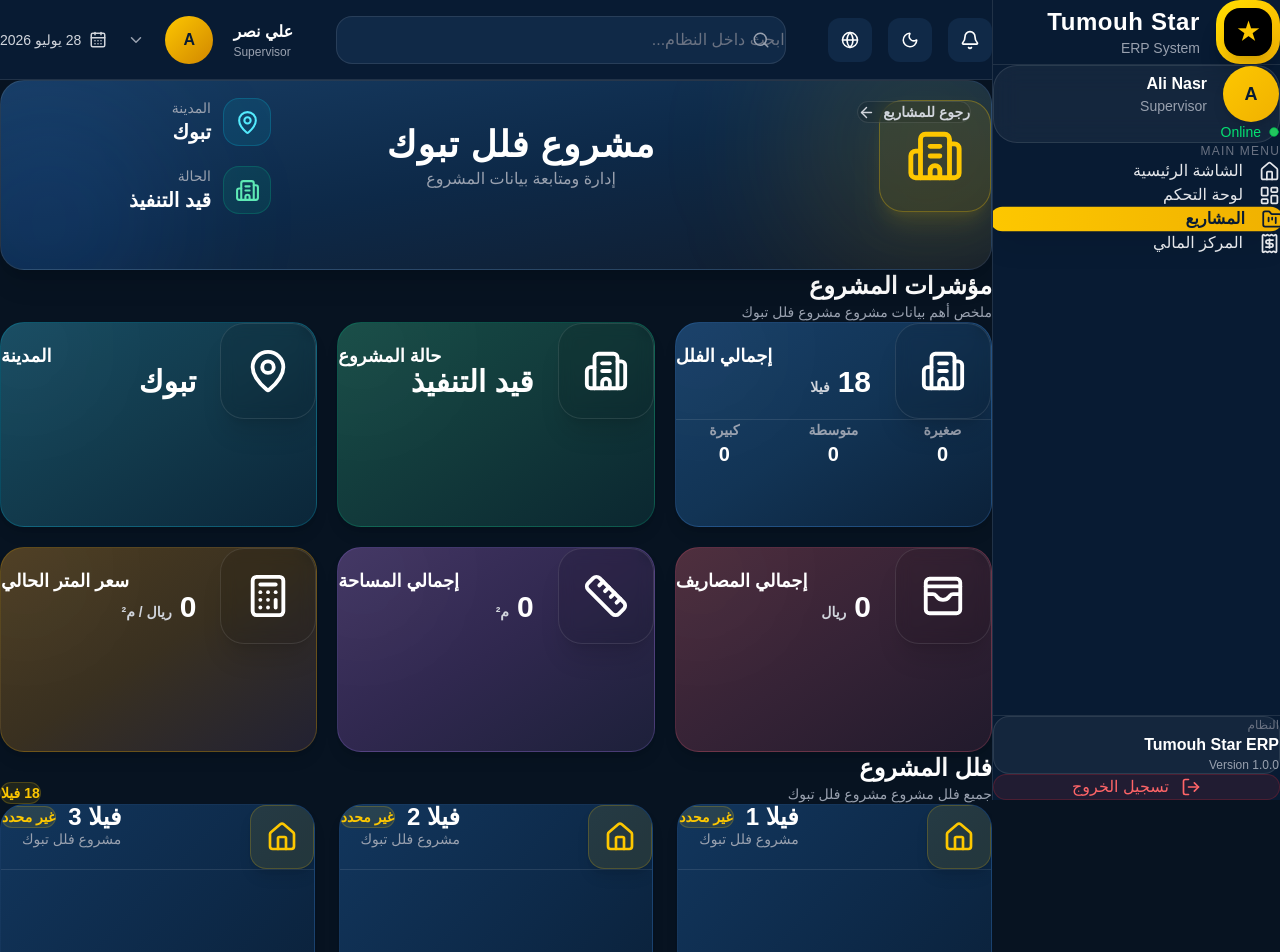
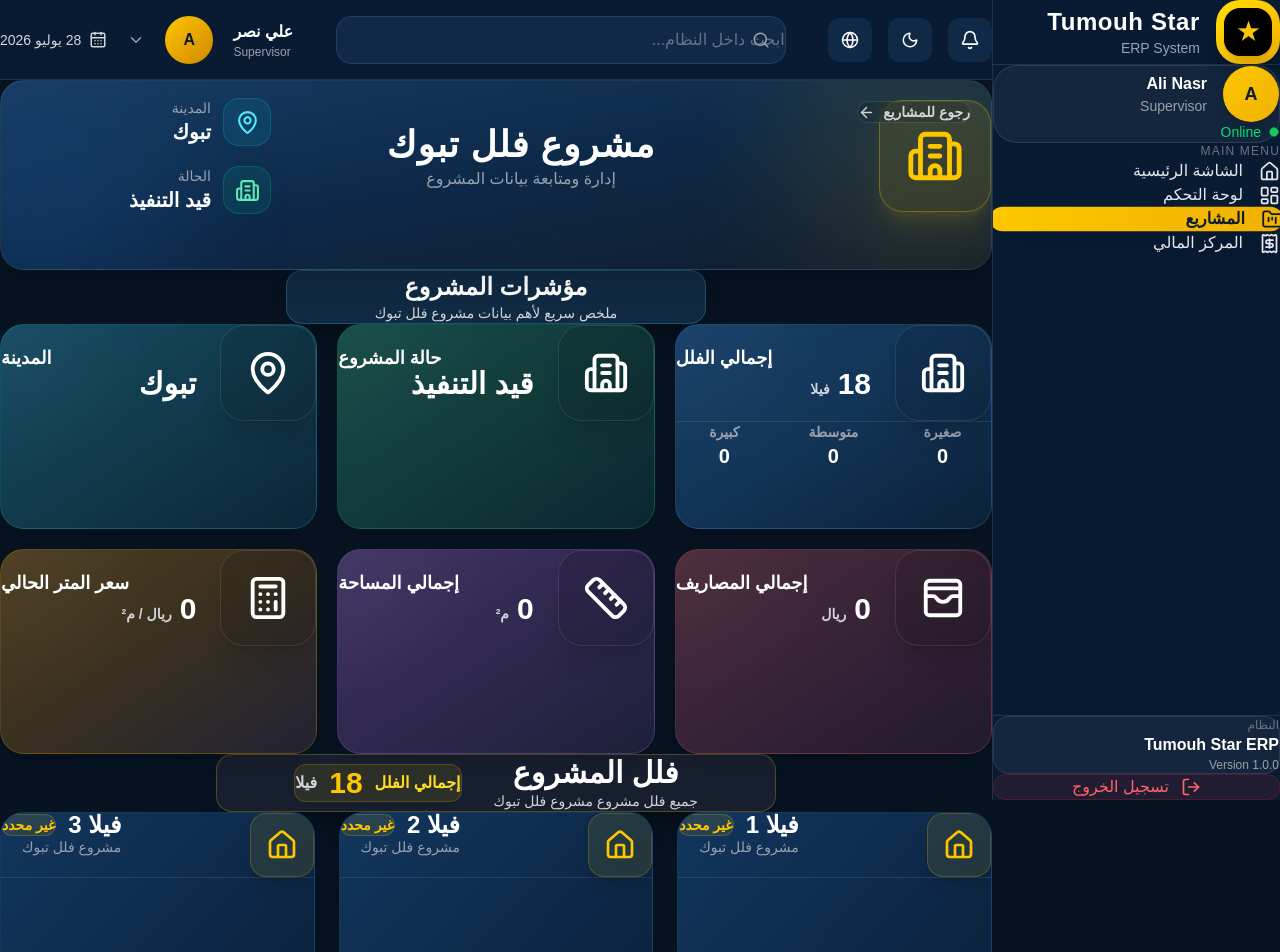
Before and after one commit to alinasr99f2/tumouh-star-erp, a React (Vite) app: page /projects/1 in a window 1280 px wide. Shown: the top 952 px of the page. Built offline with nearby package versions, Linux system fonts and the light colour scheme; no server answers.

Commit message:
Add full screen company logo background

```diff
--- a/src/index.css
+++ b/src/index.css
@@ -1,22 +1,40 @@
-@import "tailwindcss";@import url("https://fonts.googleapis.com/css2?family=Cairo:wght@300;400;500;600;700;800&display=swap");
+@import "tailwindcss";
+@import url("https://fonts.googleapis.com/css2?family=Cairo:wght@300;400;500;600;700;800&display=swap");
 
-
-*{
-    margin:0;
-    padding:0;
-    box-sizing:border-box;
+* {
+  margin: 0;
+  padding: 0;
+  box-sizing: border-box;
 }
 
-html{
-    direction:rtl;
+html {
+  direction: rtl;
 }
 
-body{
+body {
+  font-family: "Cairo", sans-serif;
+  background: #071321;
+  color: white;
+}
 
-    font-family:"Cairo",sans-serif;
+/* ================================= */
+/* حركة لوجو الشركة */
+/* ================================= */
 
-    background:#071321;
+@keyframes logoFloat {
+  0% {
+    transform: translateY(0) scale(1);
+  }
 
-    color:white;
+  50% {
+    transform: translateY(-15px) scale(1.03);
+  }
 
+  100% {
+    transform: translateY(0) scale(1);
+  }
 }
+
+.animate-logo-float {
+  animation: logoFloat 12s ease-in-out infinite;
+}
--- a/src/pages/Home/Home.tsx
+++ b/src/pages/Home/Home.tsx
@@ -46,30 +46,42 @@ const homeCards: HomeCard[] = [
 
 export default function Home() {
   return (
-    <div
-      className="
-        min-h-full
-        relative
-        overflow-hidden
-        rounded-3xl
-      "
-    >
+    <div className="relative min-h-full overflow-hidden">
 
-      {/* Background Decorations */}
+      {/* ========================= */}
+{/* شعار الشركة - Watermark */}
+{/* ========================= */}
+
 <div
   className="
     pointer-events-none
     absolute
-          -top-32
-          -right-32
-          w-96
-          h-96
-          rounded-full
-          bg-yellow-400/10
-          blur-3xl
+    inset-0
+    z-[1]
+    flex
+    items-center
+    justify-center
+    overflow-hidden
+  "
+>
+  <img
+    src="/logo.png"
+    alt=""
+    draggable="false"
+    className="
+      w-[600px]
+      h-auto
+      max-w-none
+      select-none
+      opacity-20
+      object-contain
+      animate-logo-float
+      mix-blend-screen
     "
   />
+</div>
 
+      {/* Glow أسفل اليسار */}
       <div
         className="
           pointer-events-none
@@ -84,8 +96,48 @@ export default function Home() {
         "
       />
 
+     {/* ========================= */}
+{/* Full Screen Company Logo */}
+{/* ========================= */}
+
+<div
+  className="
+    pointer-events-none
+    absolute
+    inset-0
+    z-0
+    overflow-hidden
+    flex
+    items-center
+    justify-center
+  "
+>
+  <img
+    src="/logo.png"
+    alt=""
+    draggable="false"
+    className="
+      absolute
+      w-[120vw]
+      h-[120vh]
+      max-w-none
+      object-cover
+      select-none
+      opacity-[0.08]
+      animate-logo-float
+      mix-blend-screen
+    "
+  />
+</div>
+
+      {/* ========================= */}
+      {/* المحتوى الرئيسي */}
+      {/* ========================= */}
+
+      <div className="relative z-10">
+
         {/* Header */}
-      <div className="relative z-10 text-center pt-10 pb-10">
+        <div className="text-center pt-10 pb-10">
 
           <div
             className="
@@ -101,6 +153,7 @@ export default function Home() {
               text-yellow-300
               text-sm
               mb-5
+              backdrop-blur-md
             "
           >
             <Sparkles size={16} />
@@ -146,8 +199,6 @@ export default function Home() {
         {/* Cards */}
         <div
           className="
-          relative
-          z-10
             grid
             grid-cols-1
             md:grid-cols-3
@@ -364,5 +415,7 @@ export default function Home() {
         </div>
 
       </div>
+
+    </div>
   );
 }
--- a/src/pages/Projects/ProjectDetails.tsx
+++ b/src/pages/Projects/ProjectDetails.tsx
@@ -294,16 +294,30 @@ export default function ProjectDetails() {
 
       <section>
 
-        <div className="mb-5 text-right">
-
-          <h2 className="text-2xl font-bold text-white">
+       <div className="mb-6 flex justify-center">
+  <div
+    className="
+      w-fit
+      min-w-[420px]
+      rounded-2xl
+      border
+      border-cyan-300/20
+      bg-[#102A43]
+      px-10
+      py-4
+      text-center
+      shadow-xl
+      shadow-black/20
+    "
+  >
+    <h2 className="text-2xl font-extrabold text-white">
       مؤشرات المشروع
     </h2>
 
-          <p className="mt-1 text-sm text-gray-400">
-            ملخص أهم بيانات مشروع {project.name}
+    <p className="mt-1 text-sm text-gray-300">
+      ملخص سريع لأهم بيانات مشروع فلل تبوك
     </p>
-
+  </div>
 </div>
 
 
@@ -447,35 +461,66 @@ export default function ProjectDetails() {
 
       <section>
 
-        <div className="mb-5 flex items-end justify-between">
+       <div className="mb-6 mt-8 flex justify-center">
+ <div className="mb-6 mt-8 flex justify-center">
+  <div
+    className="
+      w-fit
+      min-w-[560px]
+      rounded-2xl
+      border
+      border-yellow-400/25
+      bg-[#171F2E]
+      px-8
+      py-4
+      shadow-xl
+      shadow-black/20
+    "
+  >
+    <div className="flex items-center justify-center gap-8">
 
-          <div>
-
-            <h2 className="text-2xl font-bold text-white">
+      {/* عنوان الفلل */}
+      <div className="text-center">
+        <h2 className="text-3xl font-extrabold text-white">
           فلل المشروع
         </h2>
 
-            <p className="mt-1 text-sm text-gray-400">
+        <p className="mt-1 text-sm text-gray-300">
           جميع فلل مشروع {project.name}
         </p>
-
       </div>
 
-          <span
+      {/* إجمالي الفلل */}
+      <div
         className="
-              rounded-full
+          flex
+          items-center
+          gap-3
+          rounded-xl
           border
           border-yellow-400/20
           bg-yellow-400/10
-              px-4
-              py-2
-              text-sm
-              font-bold
-              text-yellow-400
+          px-5
+          py-3
         "
       >
-            18 فيلا
+        <span className="text-base font-bold text-yellow-300">
+          إجمالي الفلل
         </span>
+
+        <span className="text-3xl font-extrabold text-yellow-400">
+          18
+        </span>
+
+        <span className="text-base font-semibold text-gray-300">
+          فيلا
+        </span>
+      </div>
+
+    </div>
+  </div>
+</div>
+
 
         </div>
 
```
Lines whose indentation alone changed are shown as unchanged.
